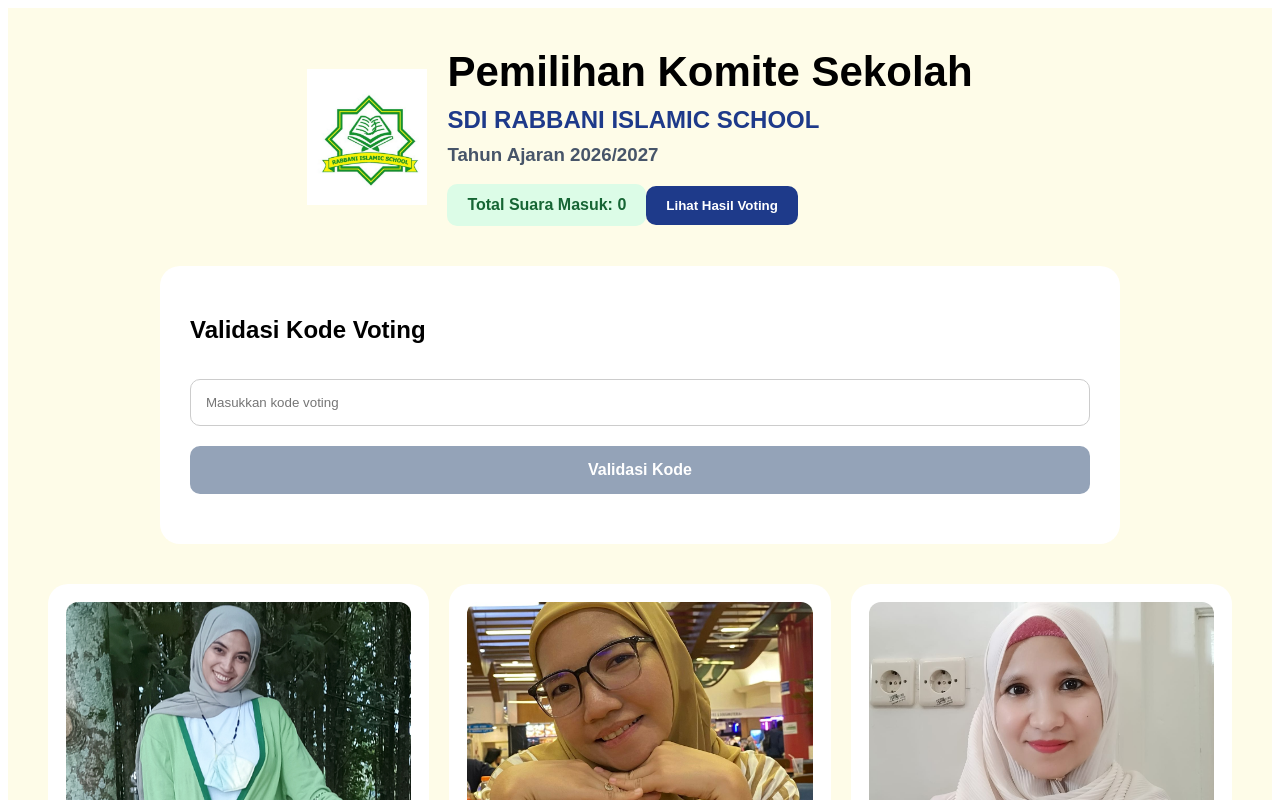
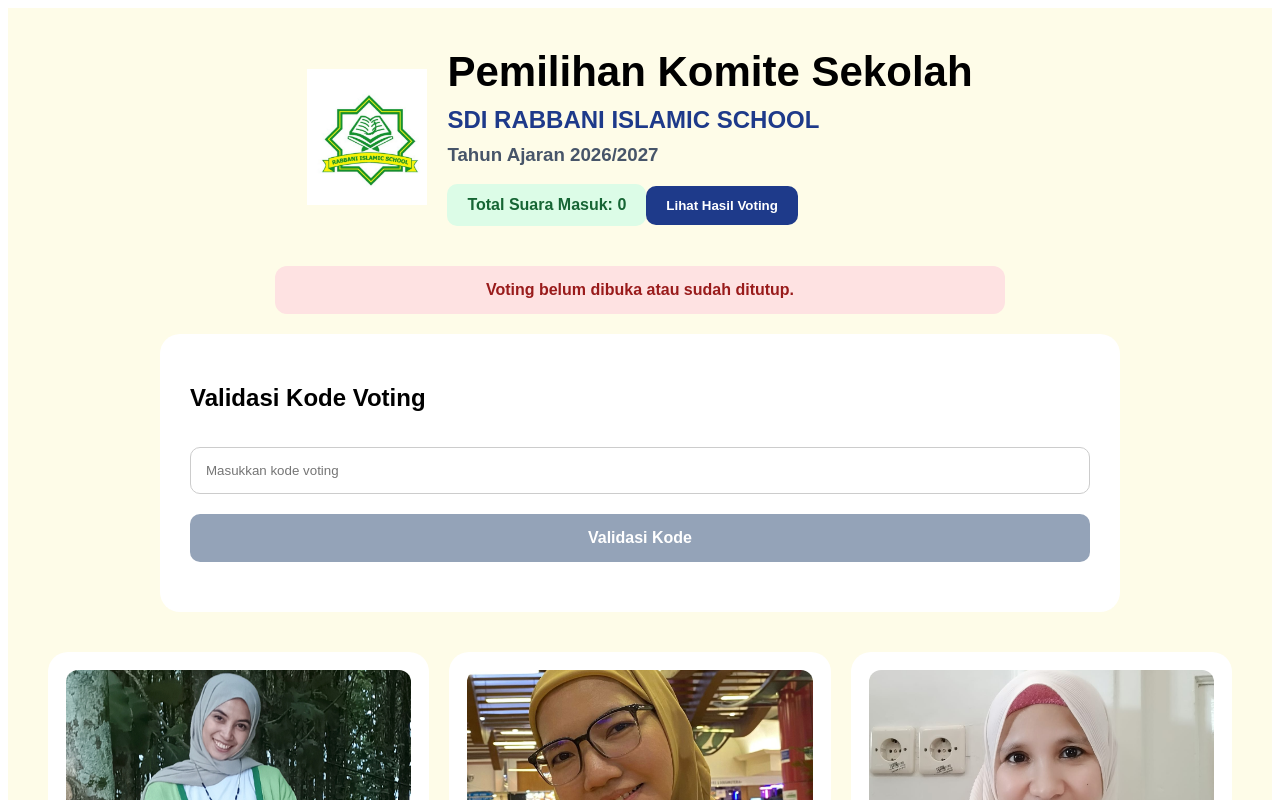
Before and after one commit to awbelajar-hash/voting-komite, a React (Vite) app: page / in a window 1280 px wide. Shown: the top 800 px of the page. Built offline with nearby package versions, Linux system fonts and the light colour scheme; no server answers; the database is empty.

Commit message:
final hari H voting

```diff
--- a/src/App.jsx
+++ b/src/App.jsx
@@ -13,13 +13,9 @@
 export default function App() {
   const now = new Date();
 
-  const startVoting = new Date(
-    "2025-05-01T08:00:00+07:00"
-  );
+  const startVoting = new Date("2026-05-18T08:00:00+07:00");
 
-  const endVoting = new Date(
-    "2027-05-18T19:00:00+07:00"
-  );
+const endVoting = new Date("2026-05-18T19:00:00+07:00");
 
   const isVotingOpen =
     now >= startVoting && now <= endVoting;
@@ -38,7 +34,7 @@
   const [validatedStudent, setValidatedStudent] =
     useState(null);
   const [selectedCandidate, setSelectedCandidate] = useState(null);
-
+  const [isVoting, setIsVoting] = useState(false);
   const [results, setResults] = useState({
     1: 0,
     2: 0,
@@ -218,7 +214,9 @@
       alert("Validasi kode terlebih dahulu.");
       return;
     }
+if (isVoting) return;
 
+setIsVoting(true);
     try {
       const usedCode = code.trim();
 
@@ -246,7 +244,7 @@
       setCode("");
     } catch (error) {
       console.error(error);
-
+setIsVoting(false);
       alert("Gagal menyimpan voting.");
     }
   }
@@ -585,7 +583,7 @@
 
             <button
   onClick={() => vote(candidate.id)}
-  disabled={!validated || selectedCandidate === candidate.id}
+  disabled={!validated || isVoting}
   style={{
     marginTop: "15px",
     width: "100%",
@@ -609,8 +607,8 @@
   }}
 >
   {selectedCandidate === candidate.id
-    ? "✅ Suara Berhasil Dikirim"
-    : "Pilih Kandidat"}
+  ? "✅ Suara Berhasil Dikirim"
+  : "Pilih Kandidat"}
 </button>
           </div>
         ))}
```
